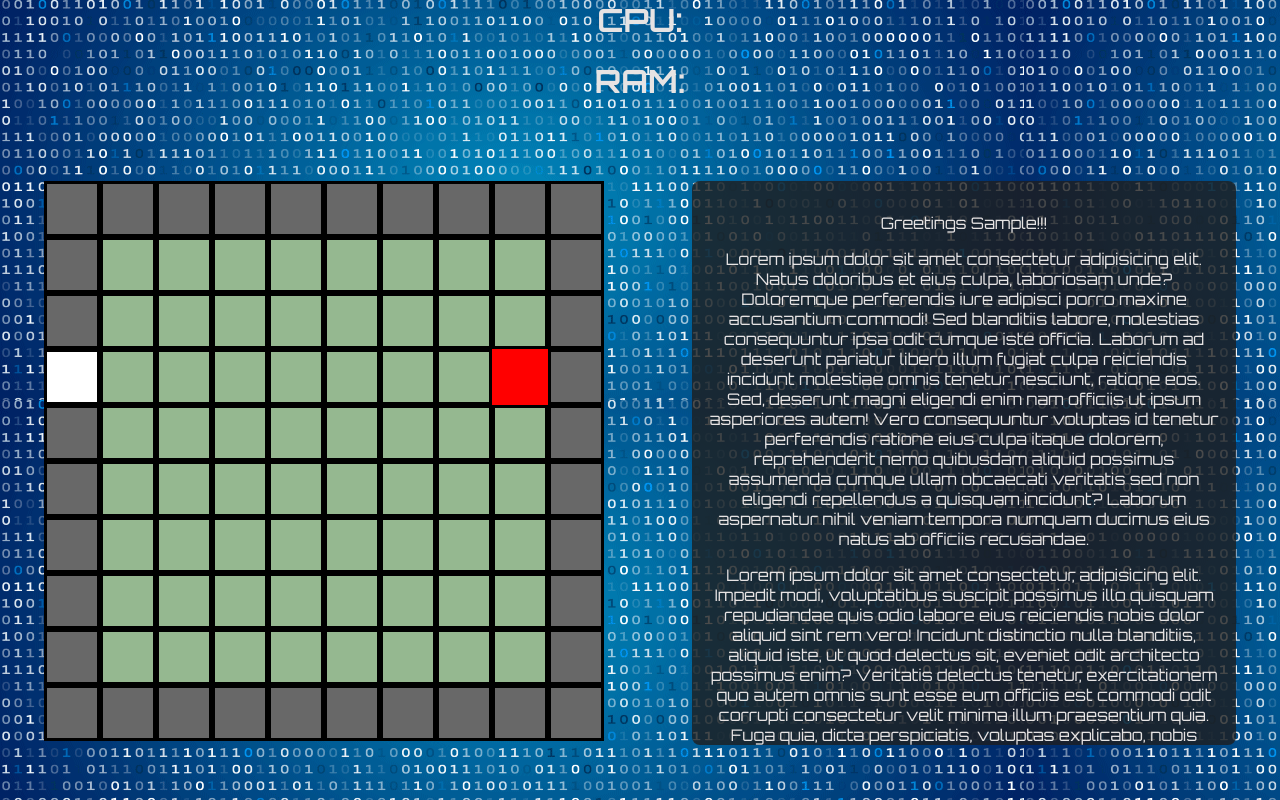
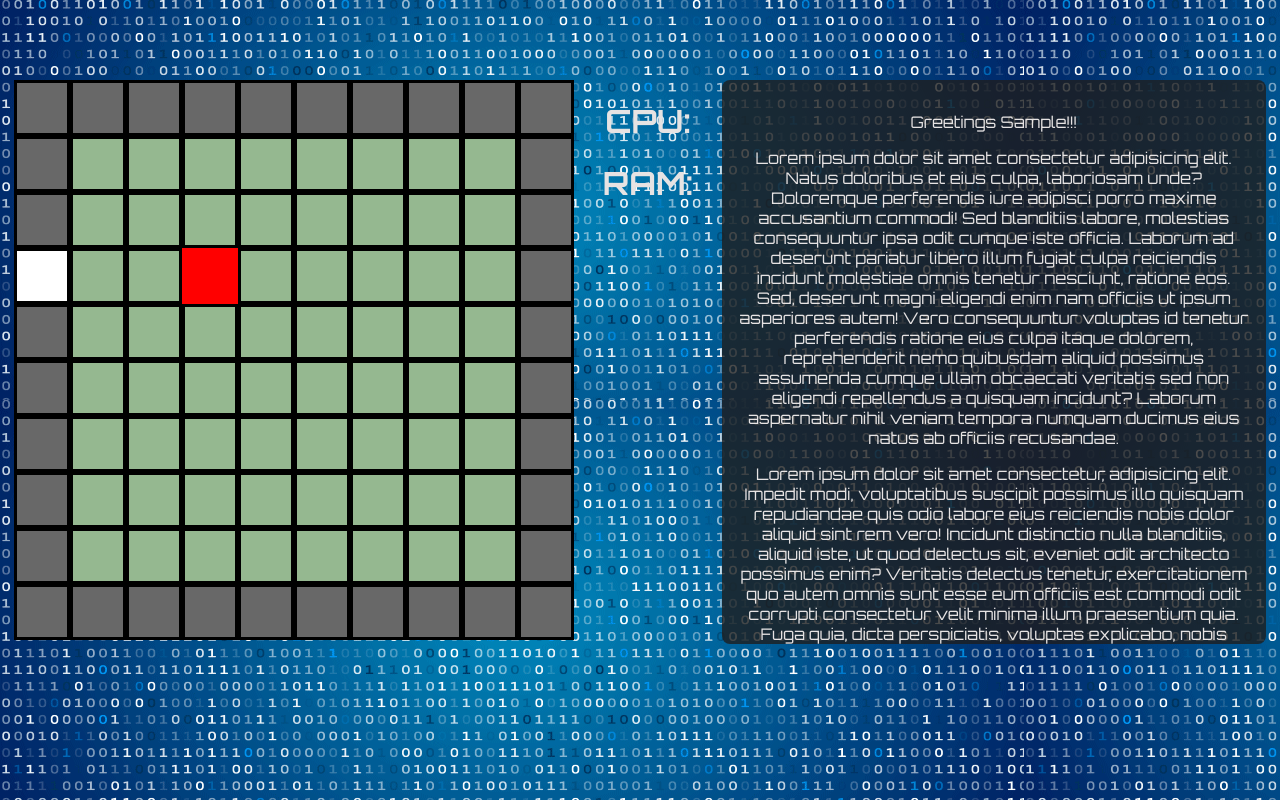
Before and after one commit to JLEWilson/Escape_from_Mr.Robogers_Neighborhood, a website built with webpack: page src/index.html in a window 1280 px wide. Both pictures are taken after typing "Sample" into the empty fields and a click on the button "Create". Built offline with nearby package versions, Linux system fonts and the light colour scheme.

Commit message:
fix style issues

```diff
--- a/src/css/styles.css
+++ b/src/css/styles.css
@@ -76,13 +76,17 @@ body{
 }
 
 #gameDivFlexbox {
+  position:relative;
   margin-top: 5em;
   display: flex;
   justify-content: space-around;
 }
-
+.over-world {
+  position: relative;
+}
 canvas {
   position: absolute;
+  left:0;
 }
 #map-background{
   display: grid;
@@ -107,27 +111,21 @@ canvas {
 .table {
   background-color: rgb(66, 51, 40);
 }
-
 .hole {
   background-color:rgb(138, 74, 49);
 }
-
 .table {
   background-color: rgb(66, 51, 40);
 }
-
 .door {
   background-color: white;
 }
-
 .lockedDoor {
   background-color: rgba(255, 255, 255, 0.808);
 }
-
 .key {
   background-color: gold;
 }
-
 .conveyer {
   background-color: wheat;
 }
--- a/src/index.html
+++ b/src/index.html
@@ -15,15 +15,15 @@
       </form>
     </div>
   </div>
-  <div id='hud'>
-    <h1 >CPU: <span id='player-health'></span></h1>
-    <h1 >RAM: <span id='player-mana'></span></h1>
-  </div>
   <div id="gameDiv">
     <div id="gameDivFlexbox">
       <div class="over-world">
         <canvas id="primaryDisplayModule"></canvas>
         <div id="map-background"></div>
+      </div>
+      <div id='hud'>
+        <h1 >CPU: <span id='player-health'></span></h1>
+        <h1 >RAM: <span id='player-mana'></span></h1>
       </div>
       <div id="text-box">
         <div id="story-box">
@@ -40,6 +40,7 @@
             <button id="attack" type='button'>Attack</button><br>
             <button id="guard" type='button'>Guard</button><br>
             <button id="debug-code" type='button'>Debug Code</button>
+            <button id="exit-battle" type='button'>Exit Battle</button>
           </div>
         </div>
       </div>
```
Also changed, not shown: 1 other file.
